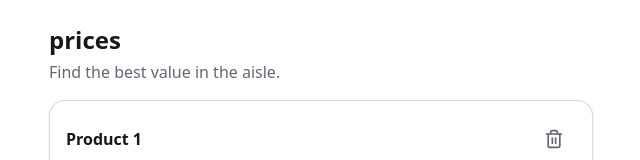
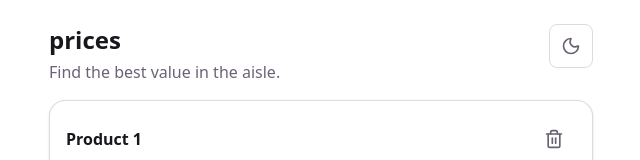
Before and after one commit to devmourao/prices, a React (Vite) app: page / in a window 1280 px wide. Shown: the top 160 px of the page, without its empty margins (319-959 px from the left). Built offline with nearby package versions, Linux system fonts and the light colour scheme.

Commit message:
feat(CB-16): add theme toggle with persisted system-aware preference

```diff
--- /dev/null
+++ b/src/app/preferencesStore.ts
@@ -0,0 +1,65 @@
+import { create } from 'zustand'
+
+export type Theme = 'light' | 'dark'
+
+const STORAGE_KEY = 'prices-theme'
+
+function systemTheme(): Theme {
+  if (typeof window !== 'undefined' && typeof window.matchMedia === 'function') {
+    return window.matchMedia('(prefers-color-scheme: dark)').matches ? 'dark' : 'light'
+  }
+  return 'light'
+}
+
+function initialTheme(): Theme {
+  try {
+    const stored = typeof localStorage !== 'undefined' ? localStorage.getItem(STORAGE_KEY) : null
+    if (stored === 'dark' || stored === 'light') return stored
+  } catch {
+    // Storage unavailable (e.g. private mode): fall through to system.
+  }
+  return systemTheme()
+}
+
+function applyTheme(theme: Theme): void {
+  if (typeof document !== 'undefined') {
+    document.documentElement.classList.toggle('dark', theme === 'dark')
+  }
+  try {
+    localStorage.setItem(STORAGE_KEY, theme)
+  } catch {
+    // Storage unavailable: theme still applies for this session.
+  }
+}
+
+interface PreferencesState {
+  readonly theme: Theme
+  setTheme: (theme: Theme) => void
+  toggleTheme: () => void
+}
+
+/**
+ * App preferences. localStorage is synced manually (not via persist
+ * middleware) because the pre-paint guard in index.html shares the
+ * same key and must stay the single source of truth against FOUC.
+ */
+export const usePreferencesStore = create<PreferencesState>()((set) => {
+  const initial = initialTheme()
+  applyTheme(initial)
+  return {
+    theme: initial,
+    setTheme: (theme) => {
+      applyTheme(theme)
+      set({ theme })
+    },
+    toggleTheme: () => {
+      const next: Theme = usePreferencesStore.getState().theme === 'dark' ? 'light' : 'dark'
+      applyTheme(next)
+      set({ theme: next })
+    },
+  }
+})
+
+export function useTheme() {
+  return usePreferencesStore((state) => state.theme)
+}
--- /dev/null
+++ b/src/components/ui/ThemeToggle.tsx
@@ -0,0 +1,24 @@
+import { Moon, Sun } from 'lucide-react'
+import { useTranslation } from 'react-i18next'
+import { usePreferencesStore, useTheme } from '../../app/preferencesStore'
+
+/** Light/dark switch. Persists across reloads; announces its state. */
+export function ThemeToggle() {
+  const { t } = useTranslation()
+  const theme = useTheme()
+  const toggleTheme = usePreferencesStore((state) => state.toggleTheme)
+  const dark = theme === 'dark'
+
+  return (
+    <button
+      type="button"
+      onClick={toggleTheme}
+      aria-pressed={dark}
+      aria-label={dark ? t('theme.switchToLight') : t('theme.switchToDark')}
+      title={dark ? t('theme.switchToLight') : t('theme.switchToDark')}
+      className="flex min-h-[44px] min-w-[44px] items-center justify-center rounded-lg border border-fg/15 text-muted transition-colors hover:text-fg focus-visible:outline-2 focus-visible:outline-offset-2 focus-visible:outline-accent"
+    >
+      {dark ? <Sun size={20} aria-hidden="true" /> : <Moon size={20} aria-hidden="true" />}
+    </button>
+  )
+}
--- a/src/features/calculator/CalculatorPage.tsx
+++ b/src/features/calculator/CalculatorPage.tsx
@@ -3,6 +3,7 @@ import { Plus, RotateCcw } from 'lucide-react'
 import { useCalculatorActions, useProducts } from './hooks/useCalculator'
 import { ProductCard } from './components/ProductCard'
 import { ResultsList } from './components/ResultsList'
+import { ThemeToggle } from '../../components/ui/ThemeToggle'
 
 /**
  * Mobile-first single view: header, product cards, add action,
@@ -16,9 +17,12 @@ export function CalculatorPage() {
 
   return (
     <div className="mx-auto flex w-full max-w-xl flex-col gap-4 px-4 py-6">
-      <header className="flex flex-col gap-1">
-        <h1 className="text-2xl font-bold text-fg">{t('app.title')}</h1>
-        <p className="text-muted">{t('app.tagline')}</p>
+      <header className="flex items-start justify-between gap-2">
+        <div className="flex flex-col gap-1">
+          <h1 className="text-2xl font-bold text-fg">{t('app.title')}</h1>
+          <p className="text-muted">{t('app.tagline')}</p>
+        </div>
+        <ThemeToggle />
       </header>
 
       <div className="flex flex-col gap-3">
--- a/src/i18n/locales/en.json
+++ b/src/i18n/locales/en.json
@@ -1,4 +1,8 @@
 {
+  "theme": {
+    "switchToDark": "Switch to dark mode",
+    "switchToLight": "Switch to light mode"
+  },
   "app": {
     "title": "prices",
     "tagline": "Find the best value in the aisle."
--- a/src/i18n/locales/pt-BR.json
+++ b/src/i18n/locales/pt-BR.json
@@ -1,4 +1,8 @@
 {
+  "theme": {
+    "switchToDark": "Ativar modo escuro",
+    "switchToLight": "Ativar modo claro"
+  },
   "app": {
     "title": "prices",
     "tagline": "Descubra o melhor custo-benefício no corredor."
```
